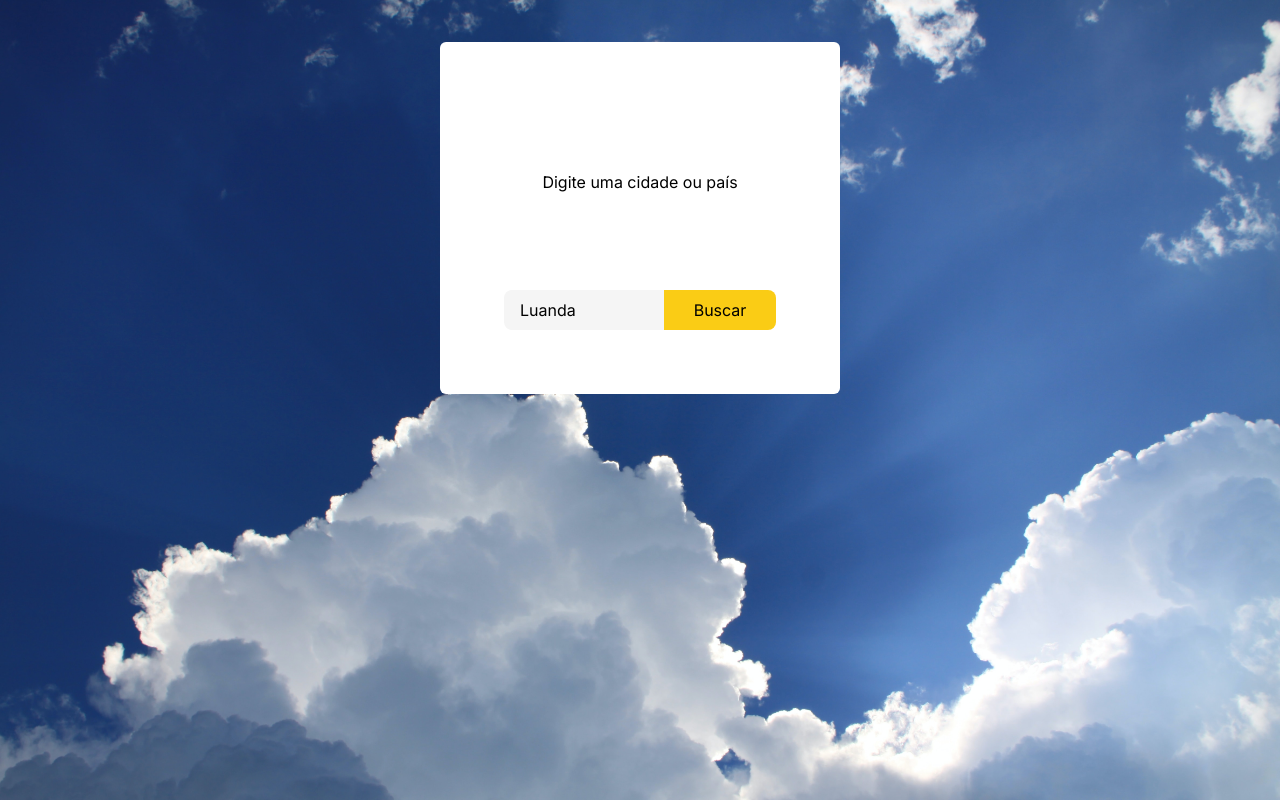
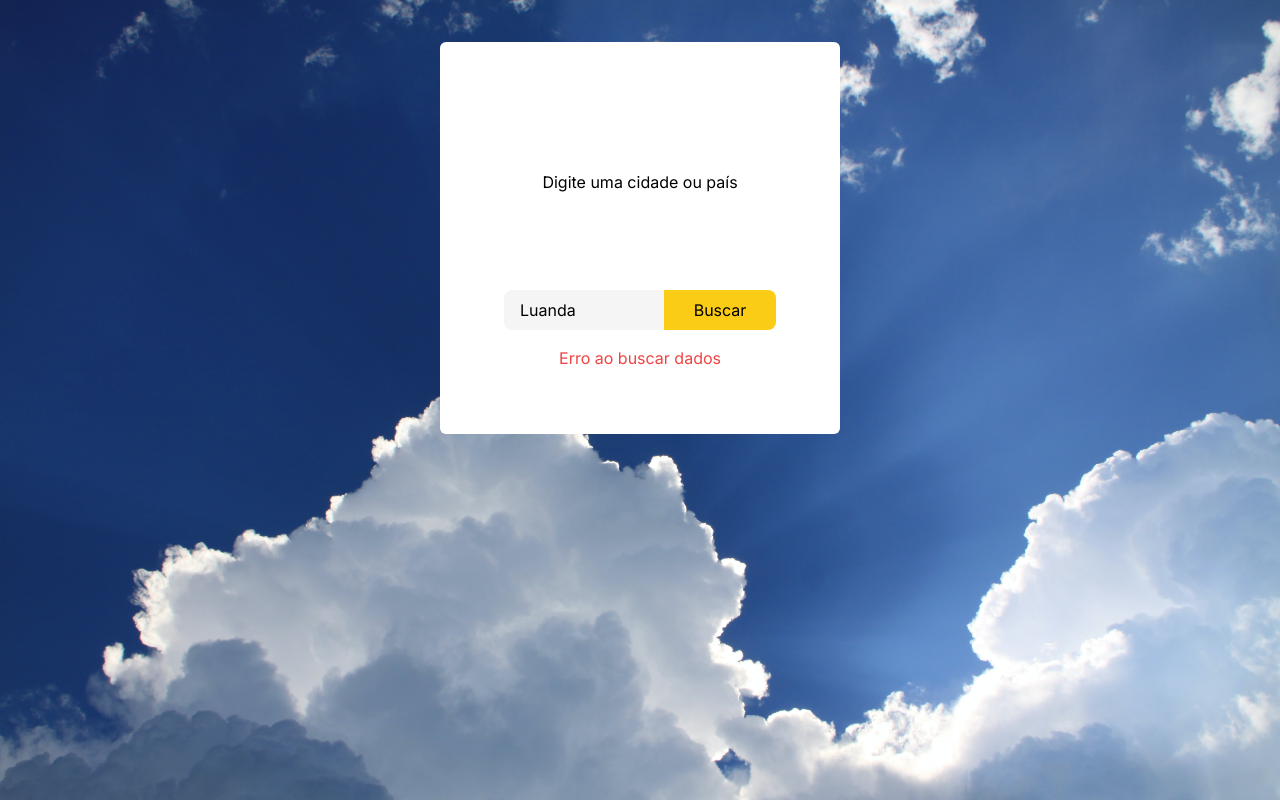
Before and after one commit to Eli450/Climate, a Next.js app: page / in a window 1280 px wide. Both pictures are taken after a click on the button "Buscar". Built offline with nearby package versions, Linux system fonts and the light colour scheme; no server answers.

Commit message:
Exibir uma mensagem de erro ao tentar buscar uma cidade

```diff
--- a/src/app/page.js
+++ b/src/app/page.js
@@ -11,6 +11,7 @@ async function getWeather(city){
      return {current, location}
   } else {
       console.error(Error('Erro ao buscar a informação sobre o clima'))
+      return new Error("Erro ao buscar informação")
   }
 }
 
@@ -20,6 +21,7 @@ export default function Home() {
   const [cityAndCountry, setCityAndCountry] = useState('')
   const [time, setTime] = useState('')
   const [condition, setCondition] = useState('')
+  const [error, setError] = useState(undefined)
 
   const onClick = (e) => {
     e.preventDefault();
@@ -29,13 +31,15 @@ export default function Home() {
       const date = new Date(info.location.localtime)
       setTime(date.toLocaleString())
       setCondition(info.current.condition.text)
+    }).catch(error => {
+      setError(error)
     })
   }
 
     return (
     <main className="flex w-full min-h-screen flex-col items-center justify-between p-24 min-[280px]:p-[42px] ">
           <div className='h-max bg-white rounded-md flex justify-center p-16 flex-col min-[1280]:w-1/2 min-[280px]:w-full' >
-              { condition !== '' ? (<>
+              { condition !== '' && error == undefined ? (<>
                 <div className={`${poppinsRegular.className}`}>
                       <span className={`block text-xl text-center font-medium ${poppinsBlack.className}`}>{cityAndCountry}</span>
                       <span className='block pt-3 text-center text-gray-300'>{time}</span>
@@ -56,6 +60,9 @@ export default function Home() {
                       <button className={`bg-yellow-400 h-10 w-28 rounded-r-lg`} name='myInput' onClick={onClick}>Buscar</button>
                   </form>
               </div>
+              <div className='text-center pt-4'>
+                { error != undefined ? (<span className='text-red-500'>Erro ao buscar dados</span>): null }
+              </div>
           </div>
     </main>
   )
```
